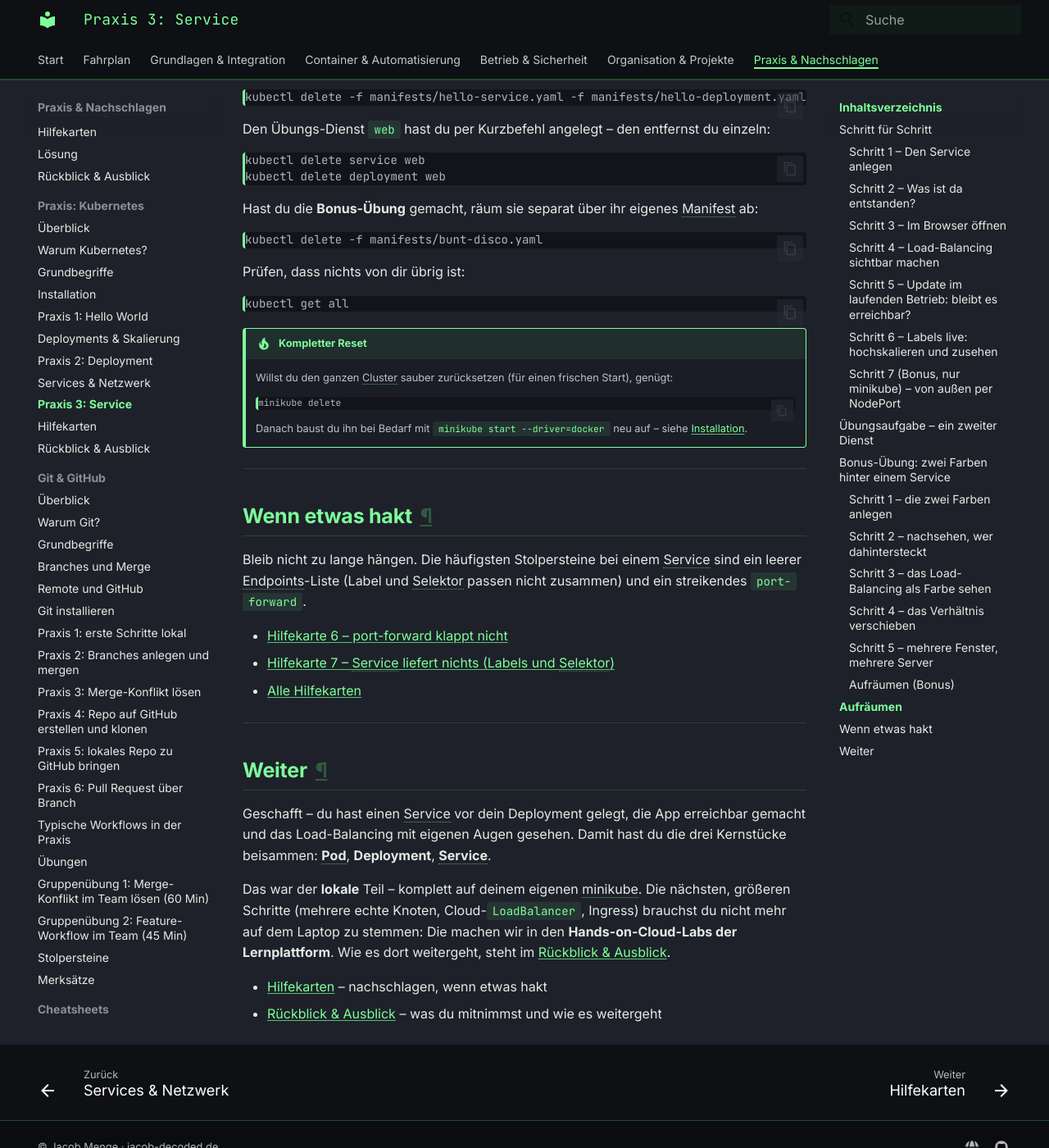
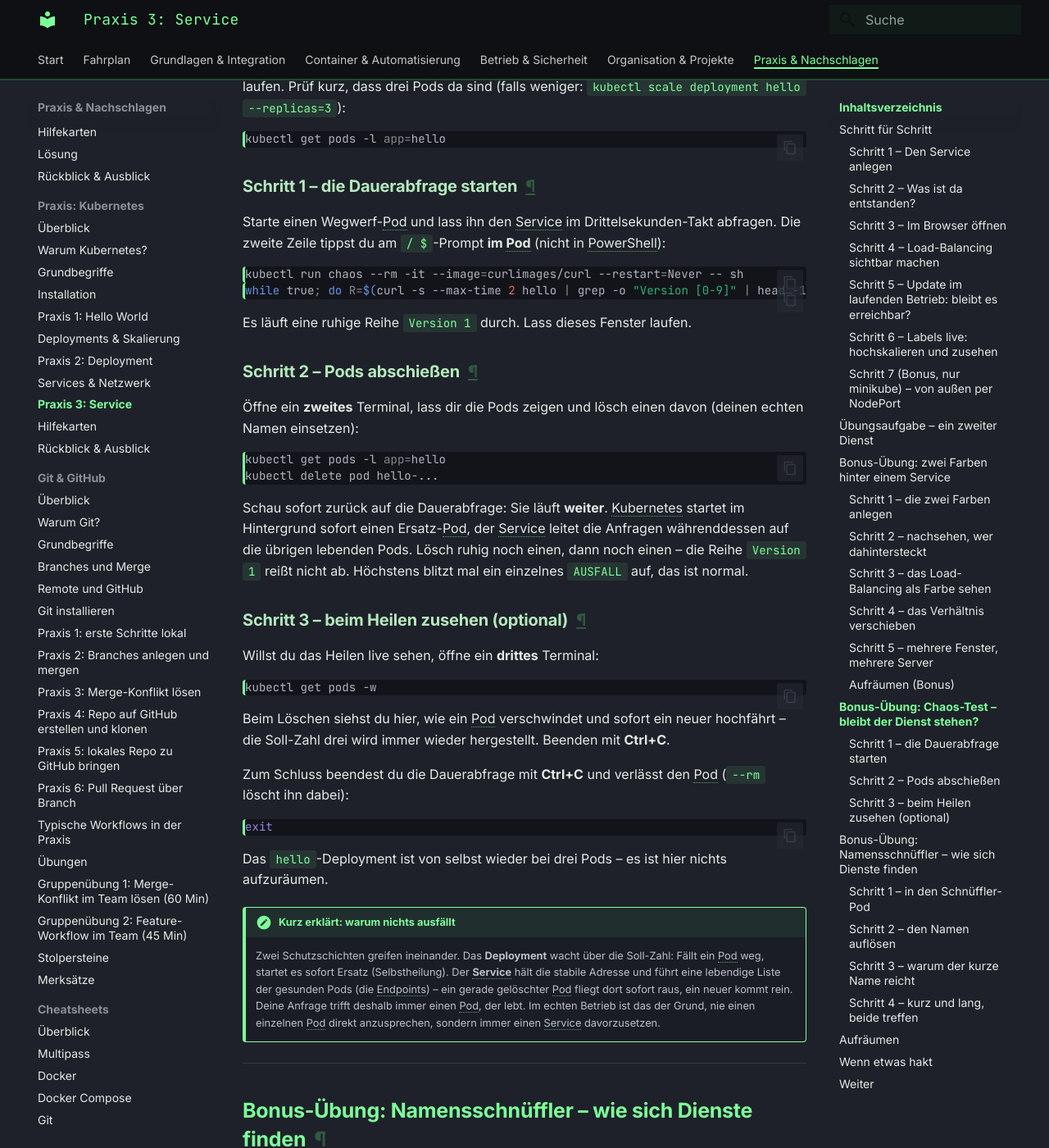
Before and after one commit to JacobMenge/kurs-unterlagen, an MkDocs documentation site: the page built from docs/kubernetes-praxis/08-praxis-service.md, in a window 1280 px wide and 1400 px high, scrolled down 11852 px. Shown: the whole window at 82% size. Built offline with MkDocs 1.6.1 and Material for MkDocs 9.7.7, drawn with Linux system fonts in a browser that asks for light colours; some of the changed text lies outside the part shown.

Commit message:
Praxis 3: zwei weitere Bonus-Aufgaben (Chaos-Test, DNS-Namen)

````diff
--- a/docs/kubernetes-praxis/08-praxis-service.md
+++ b/docs/kubernetes-praxis/08-praxis-service.md
@@ -559,6 +559,114 @@
 
 ---
 
+## Bonus-Übung: Chaos-Test – bleibt der Dienst stehen?
+
+Jetzt wirst du zum Störenfried. Du fragst den Dienst **ununterbrochen** ab und schießt nebenher Pods ab – und schaust zu, ob die App trotzdem erreichbar bleibt. Sie bleibt es. Genau dafür sind Deployment (Selbstheilung) und Service (stabile Adresse) zusammen da.
+
+Voraussetzung: Das `hello`-Deployment und der `hello`-Service aus den Schritten oben laufen. Prüf kurz, dass drei Pods da sind (falls weniger: `kubectl scale deployment hello --replicas=3`):
+
+```bash
+kubectl get pods -l app=hello
+```
+
+### Schritt 1 – die Dauerabfrage starten
+
+Starte einen Wegwerf-Pod und lass ihn den Service im Drittelsekunden-Takt abfragen. Die zweite Zeile tippst du am `/ $`-Prompt **im Pod** (nicht in PowerShell):
+
+```bash
+kubectl run chaos --rm -it --image=curlimages/curl --restart=Never -- sh
+```
+
+```sh
+while true; do R=$(curl -s --max-time 2 hello | grep -o "Version [0-9]" | head -1); echo "${R:-AUSFALL}"; sleep 0.3; done
+```
+
+Es läuft eine ruhige Reihe `Version 1` durch. Lass dieses Fenster laufen.
+
+### Schritt 2 – Pods abschießen
+
+Öffne ein **zweites** Terminal, lass dir die Pods zeigen und lösch einen davon (deinen echten Namen einsetzen):
+
+```bash
+kubectl get pods -l app=hello
+kubectl delete pod hello-...
+```
+
+Schau sofort zurück auf die Dauerabfrage: Sie läuft **weiter**. Kubernetes startet im Hintergrund sofort einen Ersatz-Pod, der Service leitet die Anfragen währenddessen auf die übrigen lebenden Pods. Lösch ruhig noch einen, dann noch einen – die Reihe `Version 1` reißt nicht ab. Höchstens blitzt mal ein einzelnes `AUSFALL` auf, das ist normal.
+
+### Schritt 3 – beim Heilen zusehen (optional)
+
+Willst du das Heilen live sehen, öffne ein **drittes** Terminal:
+
+```bash
+kubectl get pods -w
+```
+
+Beim Löschen siehst du hier, wie ein Pod verschwindet und sofort ein neuer hochfährt – die Soll-Zahl drei wird immer wieder hergestellt. Beenden mit **Ctrl+C**.
+
+Zum Schluss beendest du die Dauerabfrage mit **Ctrl+C** und verlässt den Pod (`--rm` löscht ihn dabei):
+
+```sh
+exit
+```
+
+Das `hello`-Deployment ist von selbst wieder bei drei Pods – es ist hier nichts aufzuräumen.
+
+!!! note "Kurz erklärt: warum nichts ausfällt"
+    Zwei Schutzschichten greifen ineinander. Das **Deployment** wacht über die Soll-Zahl: Fällt ein Pod weg, startet es sofort Ersatz (Selbstheilung). Der **Service** hält die stabile Adresse und führt eine lebendige Liste der gesunden Pods (die Endpoints) – ein gerade gelöschter Pod fliegt dort sofort raus, ein neuer kommt rein. Deine Anfrage trifft deshalb immer einen Pod, der lebt. Im echten Betrieb ist das der Grund, nie einen einzelnen Pod direkt anzusprechen, sondern immer einen Service davorzusetzen.
+
+---
+
+## Bonus-Übung: Namensschnüffler – wie sich Dienste finden
+
+In der Theorie hast du gesehen, dass ein Service unter seinem **Namen** erreichbar ist (`http://hello`), nicht über eine IP. Jetzt schaust du dem Cluster beim Auflösen über die Schulter – das ist die [Cluster-DNS](07-services-netzwerk.md#cluster-dns)-Theorie zum Anfassen. Der `hello`-Service aus den Schritten oben sollte dafür laufen.
+
+### Schritt 1 – in den Schnüffler-Pod
+
+```bash
+kubectl run dns --rm -it --image=curlimages/curl --restart=Never -- sh
+```
+
+### Schritt 2 – den Namen auflösen
+
+Frag im Pod (am `/ $`-Prompt) nach, welche IP hinter dem Namen `hello` steckt:
+
+```sh
+nslookup hello
+```
+
+Unter `Address:` erscheint eine IP wie `10.96.x.x` – das ist die **ClusterIP** des Service. Vergleich sie ruhig mit der Ausgabe von `kubectl get svc hello` in deinem anderen Terminal: dieselbe Adresse.
+
+### Schritt 3 – warum der kurze Name reicht
+
+Schau in die Resolver-Einstellungen des Pods:
+
+```sh
+cat /etc/resolv.conf
+```
+
+In der `search`-Zeile stehen Endungen wie `default.svc.cluster.local svc.cluster.local cluster.local`. Genau die hängt der Cluster automatisch an, wenn du nur `hello` sagst – deshalb genügt der kurze Name. Du erkennst die Bausteine aus dem Diagramm im Theorieteil wieder.
+
+### Schritt 4 – kurz und lang, beide treffen
+
+Beide Schreibweisen landen beim selben Service:
+
+```sh
+curl -s hello | grep -o "Version [0-9]" | head -1
+curl -s hello.default.svc.cluster.local | grep -o "Version [0-9]" | head -1
+```
+
+Zweimal `Version 1` – einmal über den kurzen, einmal über den voll ausgeschriebenen Namen. Danach raus aus dem Pod:
+
+```sh
+exit
+```
+
+!!! note "Kurz erklärt: was beim Aufruf von `hello` passiert"
+    Im Cluster läuft ein eigener DNS-Dienst (CoreDNS). Sagst du `hello`, fragt der Pod dort nach „welche IP hat der Service hello?" und bekommt dessen **ClusterIP** zurück – eine feste Adresse, die bleibt, egal wie oft die Pods dahinter wechseln. Von dort übernimmt der Service das Verteilen auf die lebenden Pods. So finden sich Dienste im Cluster allein über ihren Namen, ohne dass irgendwo eine IP fest eingetragen ist. Dieses Muster kennst du schon aus Docker Compose (`http://prometheus:9090`) – hier nur clusterweit über viele Rechner.
+
+---
+
 ## Aufräumen
 
 Wenn du fertig bist, beende offene `port-forward`-Fenster mit `Ctrl+C` und entferne, was du angelegt hast.
````
